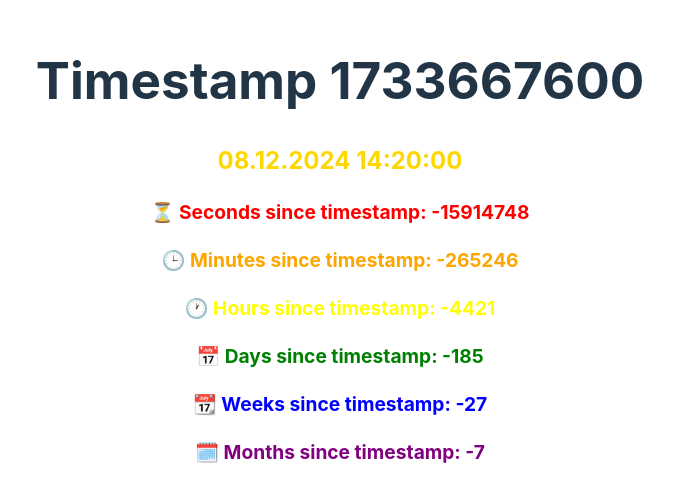
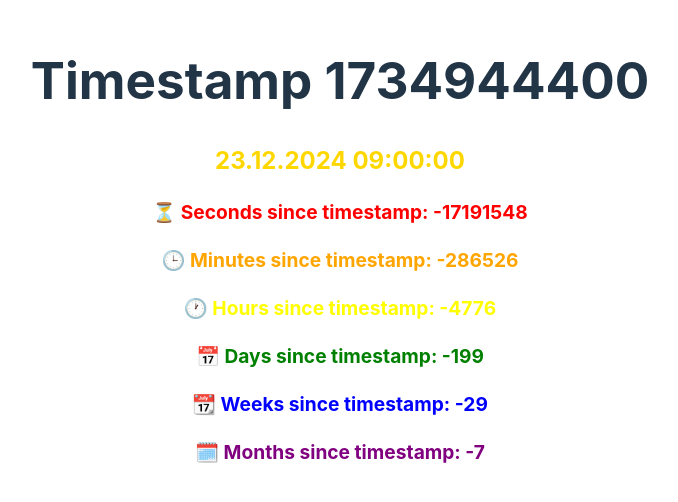
Before and after one commit to sashayio/timestmap, a Preact app: page / in a window 1280 px wide. Shown: the part 148-650 px from the top of the page, without its empty margins (300-978 px from the left). Built offline with nearby package versions, Linux system fonts and the light colour scheme.

Commit message:
balance0

```diff
--- a/src/app.tsx
+++ b/src/app.tsx
@@ -1,7 +1,7 @@
 import './app.css'
 import TimeSinceTimestamp from './timestamp'
 
-const timestamp = 1733667600;
+const timestamp = 1734944400;
 
 export function App() {
   return (
```
